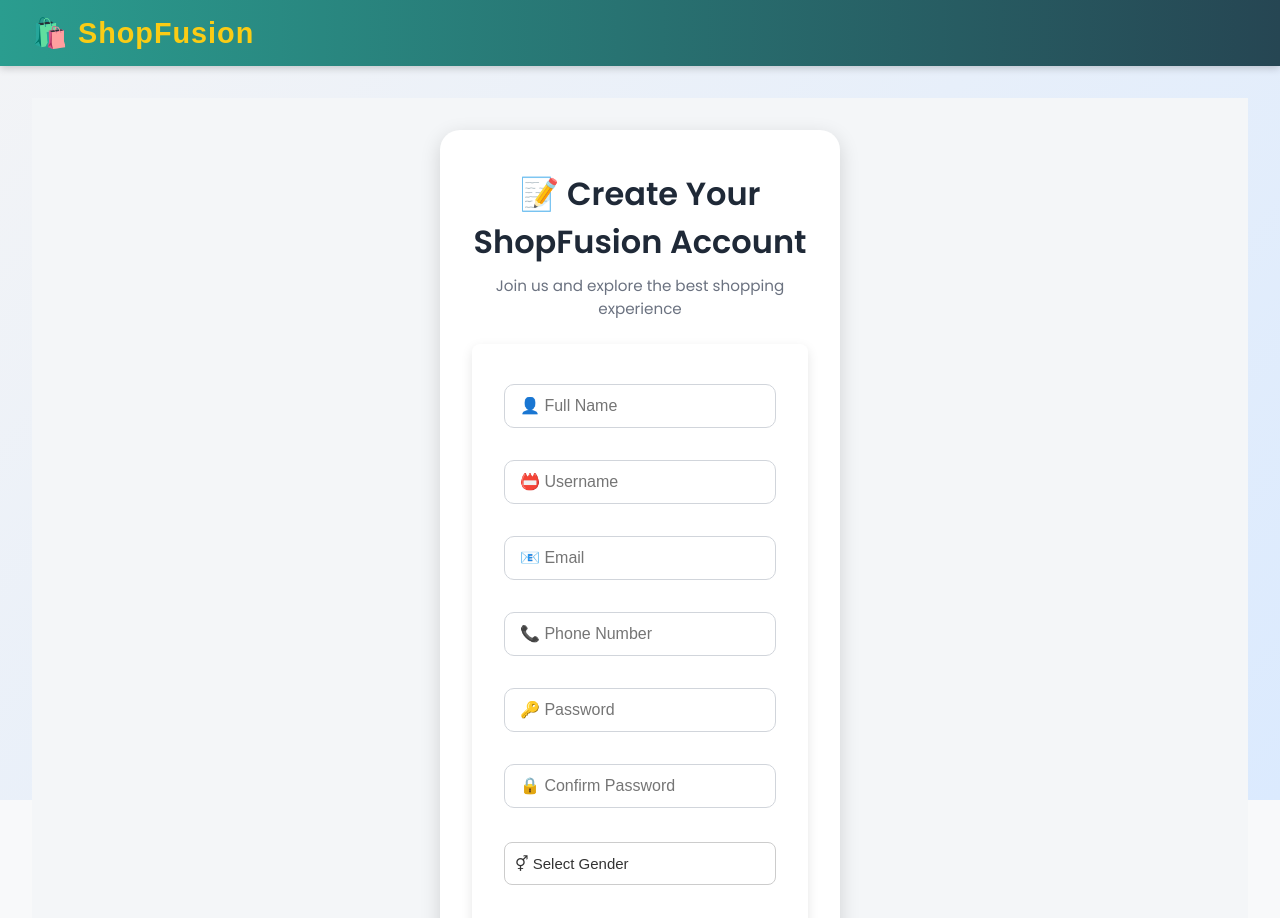
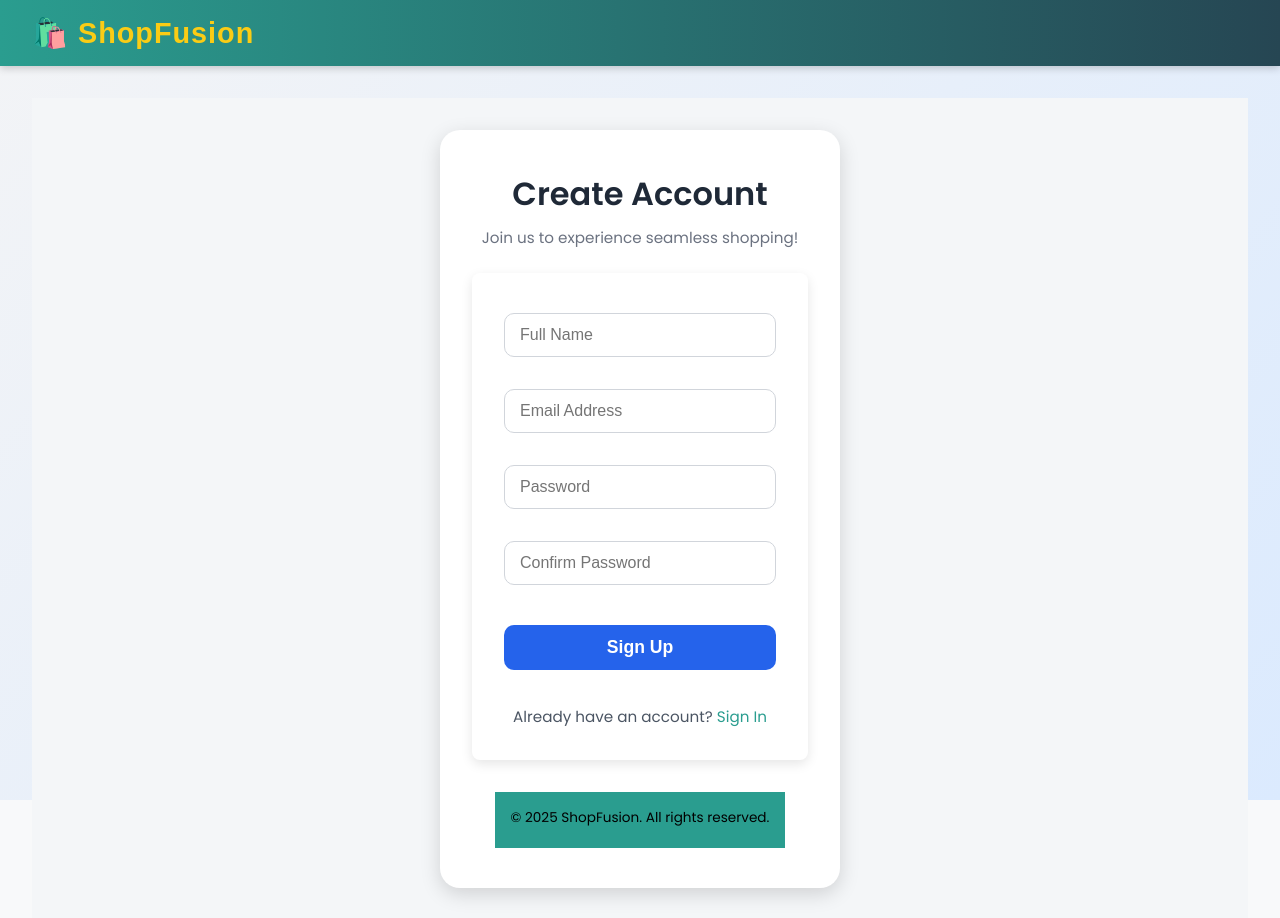
Before and after one commit to Chintal77/EcomWebsiteMern, a React (Create React App) app in the folder frontend/: page /signup in a window 1280 px wide. Shown: the top 918 px of the page. Built offline with nearby package versions, Linux system fonts and the light colour scheme.

Commit message:
signup UI and fields updation

```diff
--- a/frontend/package.json
+++ b/frontend/package.json
@@ -15,6 +15,7 @@
     "react": "^19.1.0",
     "react-bootstrap": "^2.10.10",
     "react-dom": "^19.1.0",
+    "react-helmet-async": "^2.0.5",
     "react-router-dom": "^6.30.1",
     "react-scripts": "5.0.1",
     "react-toastify": "^11.0.5",
--- a/frontend/src/components/Header.css
+++ b/frontend/src/components/Header.css
@@ -100,3 +100,18 @@
 .dropdown-menu li:hover {
   background-color: #f0f0f0;
 }
+
+.login-btn {
+  background-color: #4f46e5;
+  color: white;
+  padding: 8px 16px;
+  border-radius: 20px;
+  text-decoration: none;
+  font-weight: 500;
+  transition: background-color 0.3s ease;
+  margin-left: 1rem;
+}
+
+.login-btn:hover {
+  background-color: #4338ca;
+}
--- a/frontend/src/index.js
+++ b/frontend/src/index.js
@@ -4,11 +4,14 @@
 import App from './App';
 import reportWebVitals from './reportWebVitals';
 import { StoreProvider } from './Store';
+import { HelmetProvider } from 'react-helmet-async';
 
 const root = ReactDOM.createRoot(document.getElementById('root'));
 root.render(
   <StoreProvider>
-    <App />
+    <HelmetProvider>
+      <App />
+    </HelmetProvider>
   </StoreProvider>
 );
 
--- a/frontend/src/screens/SignupScreen.js
+++ b/frontend/src/screens/SignupScreen.js
@@ -1,50 +1,108 @@
-import { Link } from 'react-router-dom';
+import Axios from 'axios';
+import { Link, useLocation, useNavigate } from 'react-router-dom';
+import { Helmet } from 'react-helmet-async';
+import { useContext, useEffect, useState } from 'react';
+import { Store } from '../Store';
+import { toast } from 'react-toastify';
+import { getError } from '../utils';
 import '../AuthScreen.css';
 
-function SignupScreen() {
+export default function SignupScreen() {
+  const navigate = useNavigate();
+  const { search } = useLocation();
+  const redirectInUrl = new URLSearchParams(search).get('redirect');
+  const redirect = redirectInUrl ? redirectInUrl : '/';
+
+  const [name, setName] = useState('');
+  const [email, setEmail] = useState('');
+  const [password, setPassword] = useState('');
+  const [confirmPassword, setConfirmPassword] = useState('');
+
+  const { state, dispatch: ctxDispatch } = useContext(Store);
+  const { userInfo } = state;
+
+  const submitHandler = async (e) => {
+    e.preventDefault();
+    if (password !== confirmPassword) {
+      toast.error('Passwords do not match');
+      return;
+    }
+    try {
+      const { data } = await Axios.post('/api/users/signup', {
+        name,
+        email,
+        password,
+      });
+      ctxDispatch({ type: 'USER_SIGNIN', payload: data });
+      localStorage.setItem('userInfo', JSON.stringify(data));
+      navigate(redirect || '/');
+    } catch (err) {
+      toast.error(getError(err));
+    }
+  };
+
+  useEffect(() => {
+    if (userInfo) {
+      navigate(redirect);
+    }
+  }, [navigate, redirect, userInfo]);
+
   return (
     <div className="auth-container">
-      <main className="form-main">
-        <h2 className="form-title">📝 Create Your ShopFusion Account</h2>
+      <Helmet>
+        <title>Sign Up</title>
+      </Helmet>
+      <div className="form-main">
+        <h1 className="form-title">Create Account</h1>
         <p className="form-subtitle">
-          Join us and explore the best shopping experience
+          Join us to experience seamless shopping!
         </p>
-        <form className="auth-form">
-          <input type="text" placeholder="👤 Full Name" required />
-          <input type="text" placeholder="📛 Username" required />
-          <input type="email" placeholder="📧 Email" required />
-          <input type="tel" placeholder="📞 Phone Number" required />
-          <input type="password" placeholder="🔑 Password" required />
-          <input type="password" placeholder="🔒 Confirm Password" required />
+        <form className="auth-form" onSubmit={submitHandler}>
+          <input
+            type="text"
+            placeholder="Full Name"
+            required
+            value={name}
+            onChange={(e) => setName(e.target.value)}
+          />
 
-          <select required className="select-input">
-            <option value="">⚥ Select Gender</option>
-            <option value="male">♂️ Male</option>
-            <option value="female">♀️ Female</option>
-            <option value="other">⚧ Other</option>
-          </select>
+          <input
+            type="email"
+            placeholder="Email Address"
+            required
+            value={email}
+            onChange={(e) => setEmail(e.target.value)}
+          />
 
-          <input type="date" required className="date-input" />
+          <input
+            type="password"
+            placeholder="Password"
+            required
+            value={password}
+            onChange={(e) => setPassword(e.target.value)}
+          />
 
-          <label className="terms-label">
-            <input type="checkbox" required /> I agree to the{' '}
-            <span className="terms-link">terms & conditions</span>
-          </label>
+          <input
+            type="password"
+            placeholder="Confirm Password"
+            required
+            value={confirmPassword}
+            onChange={(e) => setConfirmPassword(e.target.value)}
+          />
 
-          <button type="submit" className="btn-submit">
-            ✅ Sign Up
+          <button className="btn-submit" type="submit">
+            Sign Up
           </button>
+
+          <div className="redirect-text">
+            Already have an account?{' '}
+            <Link className="form-link" to={`/login?redirect=${redirect}`}>
+              Sign In
+            </Link>
+          </div>
         </form>
-
-        <p className="redirect-text">
-          👋 Already have an account?{' '}
-          <Link to="/login" className="form-link">
-            Login
-          </Link>
-        </p>
-      </main>
+        <div className="footer">© 2025 ShopFusion. All rights reserved.</div>
+      </div>
     </div>
   );
 }
-
-export default SignupScreen;
```
Also changed, not shown: 1 other file (tests, documents, lock files or other folders).
